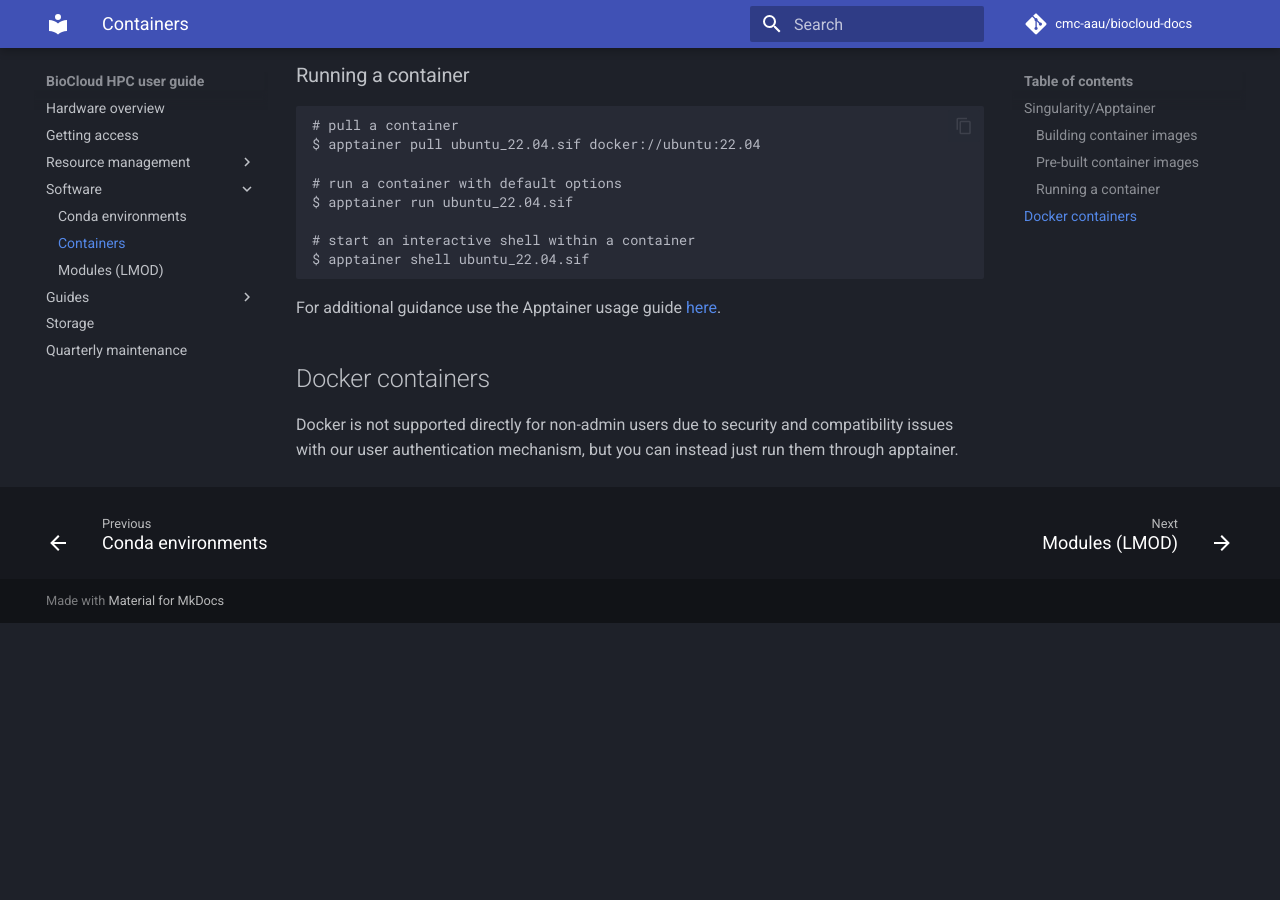
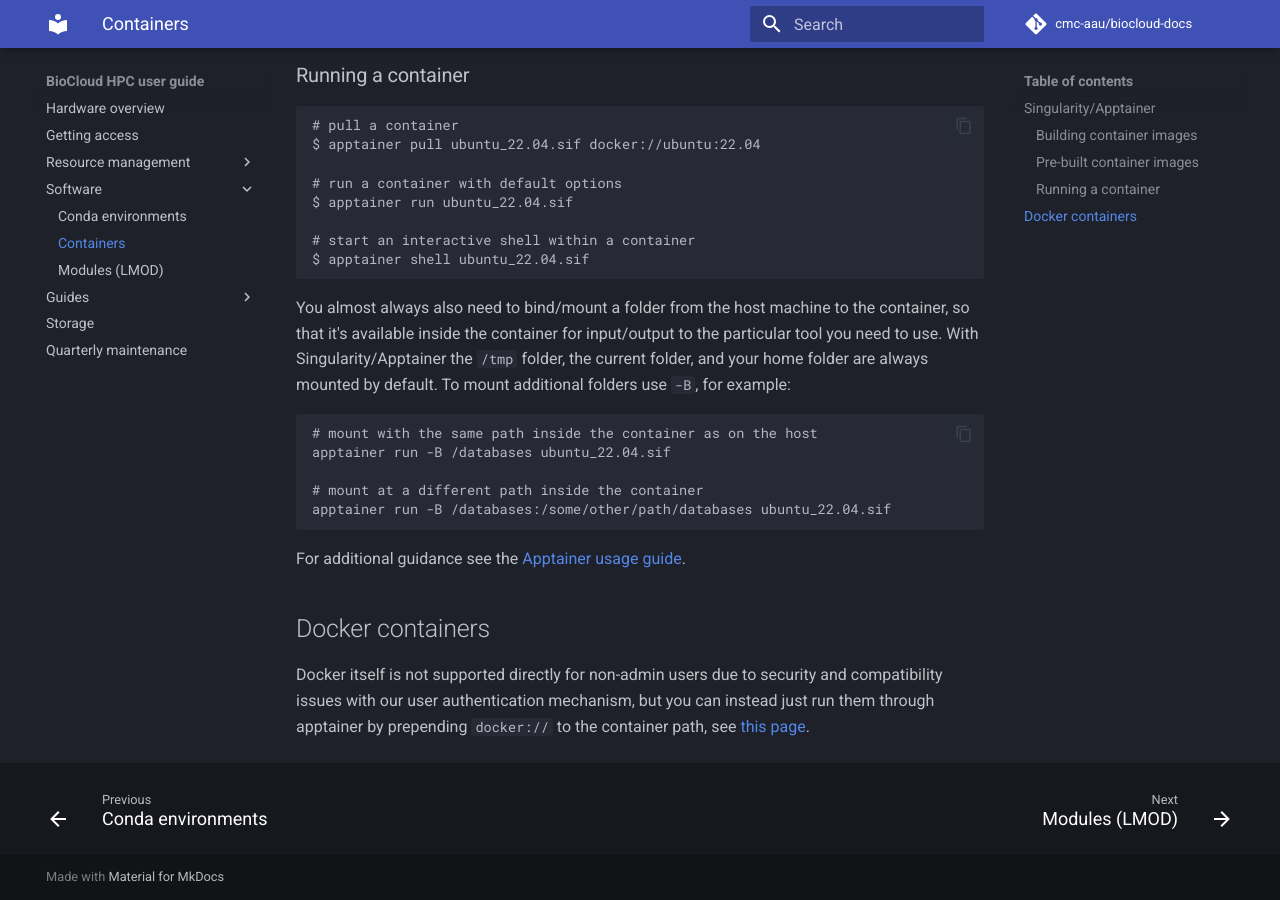
Before and after one commit to cmc-aau/hpc-docs, an MkDocs documentation site: the page built from docs/software/containers.md, in a window 1280 px wide and 900 px high, scrolled down 1568 px. Built offline with MkDocs 1.6.1 and Material for MkDocs 9.7.7, drawn with Linux system fonts in a browser that asks for light colours; comment, search, counter and statistics services are not loaded; before the commit the page ends 2191 px from its top, so only the background shows below that.

Commit message:
describe how to mount/bind folders with apptainer

````diff
--- a/docs/software/containers.md
+++ b/docs/software/containers.md
@@ -37,7 +37,16 @@ $ apptainer run ubuntu_22.04.sif
 $ apptainer shell ubuntu_22.04.sif
 ```
 
-For additional guidance use the Apptainer usage guide [here](https://apptainer.org/docs/user/main/index.html).
+You almost always also need to bind/mount a folder from the host machine to the container, so that it's available inside the container for input/output to the particular tool you need to use. With Singularity/Apptainer the `/tmp` folder, the current folder, and your home folder are always mounted by default. To mount additional folders use `-B`, for example:
+```
+# mount with the same path inside the container as on the host
+apptainer run -B /databases ubuntu_22.04.sif
+
+# mount at a different path inside the container
+apptainer run -B /databases:/some/other/path/databases ubuntu_22.04.sif
+```
+
+For additional guidance see the [Apptainer usage guide](https://apptainer.org/docs/user/main/index.html).
 
 ## Docker containers
-Docker is not supported directly for non-admin users due to security and compatibility issues with our user authentication mechanism, but you can instead just run them through apptainer.
+Docker itself is not supported directly for non-admin users due to security and compatibility issues with our user authentication mechanism, but you can instead just run them through apptainer by prepending `docker://` to the container path, see [this page](https://apptainer.org/docs/user/main/docker_and_oci.html).
````
Also changed, not shown: docs/slurm/request.md (+1 -1 lines).
